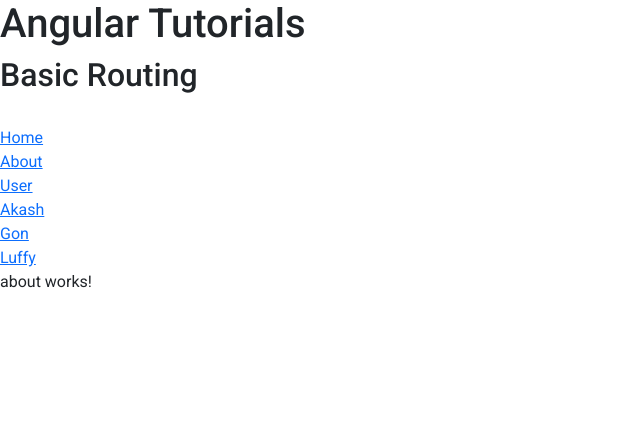
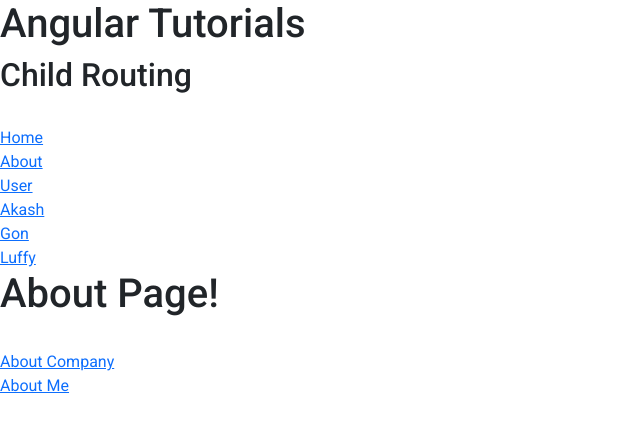
Before and after one commit to akashTedulab/Angular, an Angular app in the folder app/: page /about in a window 1280 px wide. Shown: the top 432 px of the page, without its empty margins (0-640 px from the left). Built offline with nearby package versions, Linux system fonts and the light colour scheme.

Commit message:
Child-Routing

```diff
--- /dev/null
+++ b/app/src/app/about-company/about-company.component.html
@@ -0,0 +1 @@
+<p>about-company works!</p>
--- /dev/null
+++ b/app/src/app/about-me/about-me.component.html
@@ -0,0 +1 @@
+<p>about-me works!</p>
--- a/app/src/app/about/about.component.html
+++ b/app/src/app/about/about.component.html
@@ -1 +1,7 @@
-<p>about works!</p>
+<h1>About Page!</h1>
+<br />
+<a routerLink="aboutCompany">About Company</a>
+<br />
+<a routerLink="aboutMe">About Me</a>
+
+<router-outlet></router-outlet>
--- a/app/src/app/app.component.ts
+++ b/app/src/app/app.component.ts
@@ -8,6 +8,6 @@
 
 export class AppComponent {
  title = 'Angular Tutorials';
- title2 = "Basic Routing";
+ title2 = "Child Routing";
 
 }
--- a/app/src/app/app.module.ts
+++ b/app/src/app/app.module.ts
@@ -11,6 +11,8 @@
 import { HomeComponent } from './home/home.component';
 import { AboutComponent } from './about/about.component';
 import { NoPageComponent } from './no-page/no-page.component';
+import { AboutCompanyComponent } from './about-company/about-company.component';
+import { AboutMeComponent } from './about-me/about-me.component';
 
 
 @NgModule({
@@ -20,6 +22,8 @@
     HomeComponent,
     AboutComponent,
     NoPageComponent,
+    AboutCompanyComponent,
+    AboutMeComponent,
   ],
   imports: [
     BrowserModule,
```
Also changed, not shown: app/src/app/about-company/about-company.component.ts (added, +10 -0 lines), app/src/app/about-me/about-me.component.ts (added, +10 -0 lines), app/src/app/app-routing.module.ts (+13 -1 lines), app/src/app/about-company/about-company.component.css (added), app/src/app/about-me/about-me.component.css (added), 2 other files (tests, documents, lock files or other folders).
